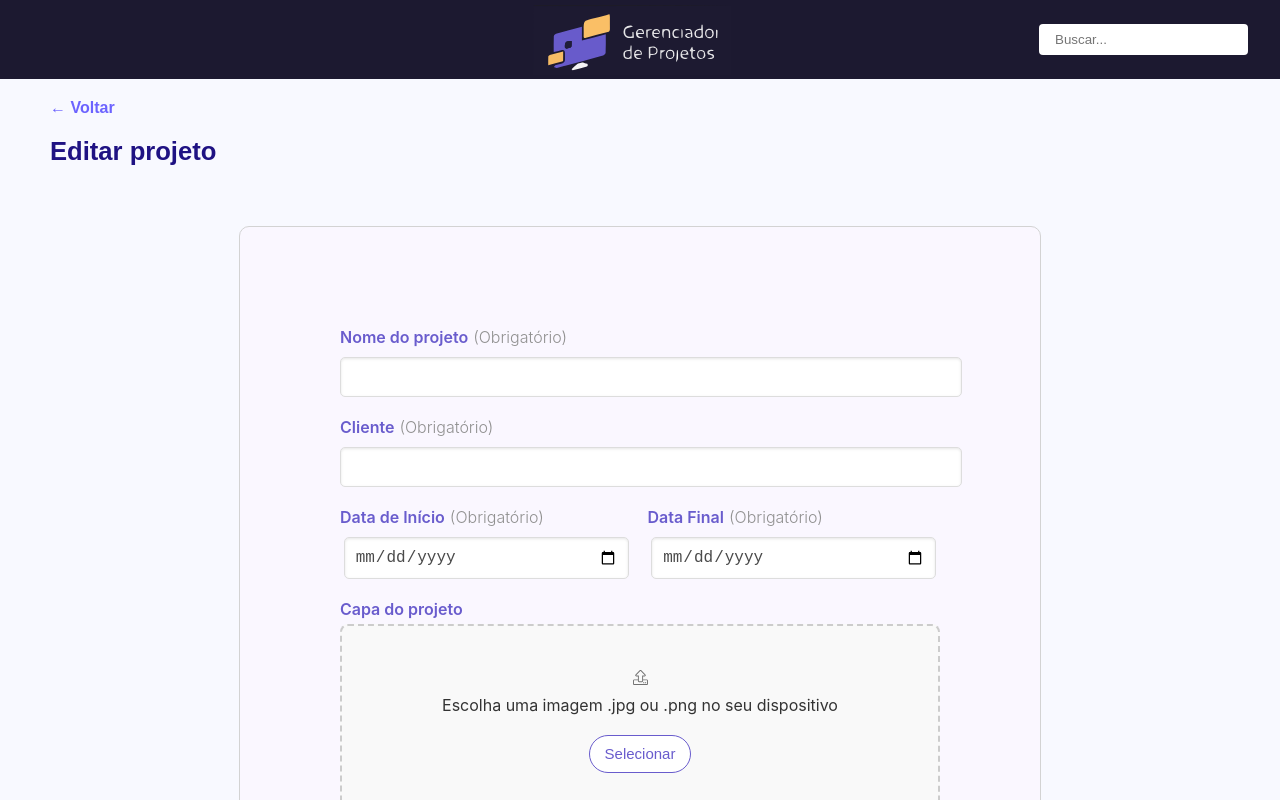
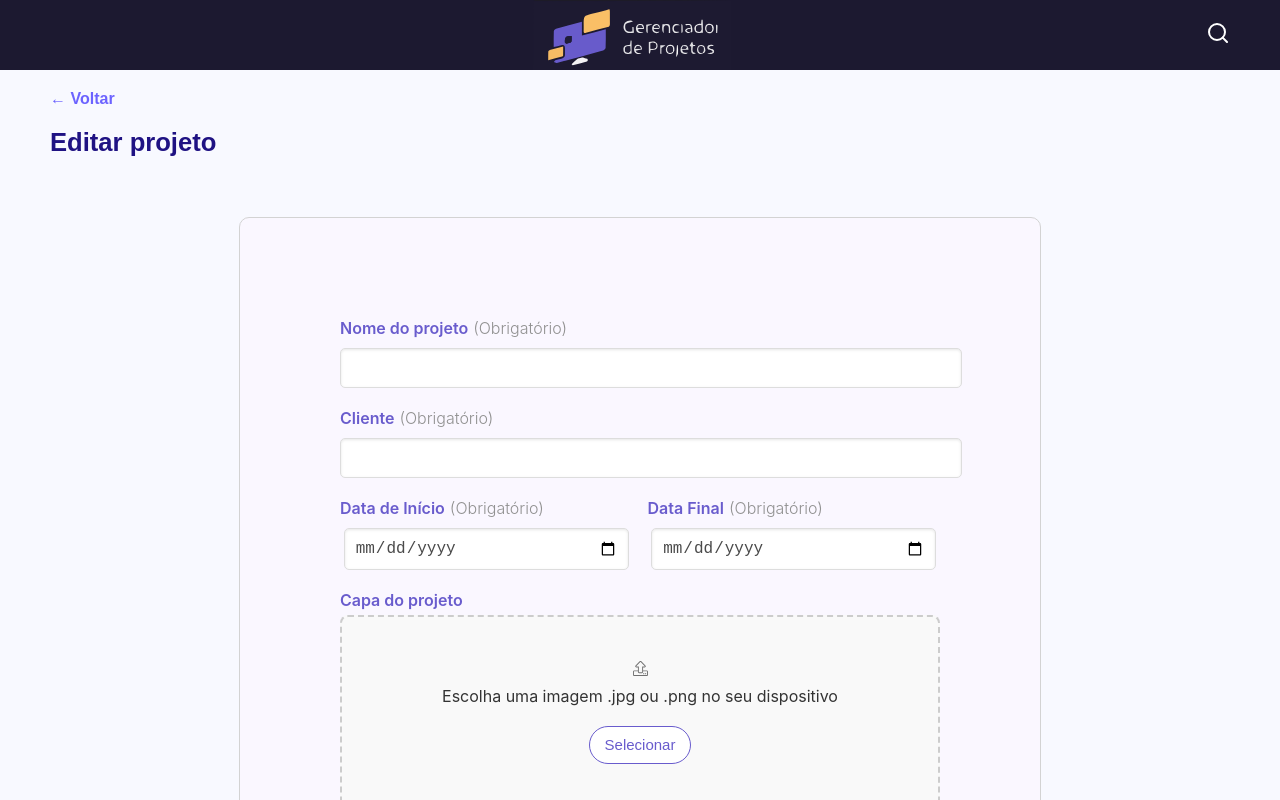
Before and after one commit to gabitomasini/clicksign, a Vue app: page /edit-project/1 in a window 1280 px wide. Shown: the top 800 px of the page. Built offline with nearby package versions, Linux system fonts and the light colour scheme.

Commit message:
finishing the search input styles

```diff
--- a/src/components/Header.vue
+++ b/src/components/Header.vue
@@ -1,31 +1,66 @@
 <script setup lang="ts">
-import { computed, Ref } from "vue";
+import { computed, onUpdated, Ref } from "vue";
 
 import { useRoute } from "vue-router";
 
-import { inject } from "vue";
+import { inject, ref } from "vue";
 
 const route = useRoute();
 
 const searchQuery = inject("searchQuery") as Ref<string>;
 
+const inputRef = ref<HTMLInputElement | null>(null);
+
 const shouldDisplaySearchInput = computed(() => {
   return !route.path.includes("new-project");
+});
+
+const isSearchActive = ref(false);
+
+const toggleSearch = () => {
+  isSearchActive.value = !isSearchActive.value;
+};
+
+const resetSearchQuery = () => {
+  searchQuery.value = "";
+  isSearchActive.value = false;
+};
+
+onUpdated(() => {
+  if (isSearchActive.value && inputRef.value) {
+    inputRef.value.focus();
+  }
 });
 </script>
 
 <template>
   <header class="header">
     <div class="header-logo">
-      <img src="../assets/gerenciadorx.svg" alt="Teste" />
+      <img
+        src="../assets/gerenciadorx.svg"
+        alt="Teste"
+        v-if="!isSearchActive"
+      />
     </div>
     <div class="header-search" v-if="shouldDisplaySearchInput">
+      <div v-if="!isSearchActive" class="search-icon-container">
+        <img
+          src="../assets/search.svg"
+          alt="Buscar"
+          class="lupa"
+          @click="toggleSearch"
+        />
+      </div>
+      <div v-else>
         <input
+          ref="inputRef"
           type="text"
           v-model="searchQuery"
           placeholder="Buscar..."
           class="search-input"
+          @blur="resetSearchQuery"
         />
+      </div>
     </div>
   </header>
 </template>
@@ -35,7 +70,7 @@ const shouldDisplaySearchInput = computed(() => {
   display: flex;
   justify-content: space-between;
   align-items: center;
-  padding: 1.5rem 2rem;
+  padding: 2.2rem 2rem;
   background-color: #1c1930;
   color: #fff;
 }
@@ -56,12 +91,40 @@ const shouldDisplaySearchInput = computed(() => {
 
 .header-search {
   margin-left: auto;
+  position: relative;
+  flex: 1;
+}
+
+.header-search img {
+  width: 20px;
+  cursor: pointer;
+}
+
+.header-search .full-width-search {
+  position: absolute;
+  left: 0;
+  top: 0;
+  width: 100vw;
+  z-index: 1;
 }
 
 .header-search input {
   padding: 0.5rem 1rem;
+  margin: -15px;
   border-radius: 4px;
   border: none;
   background-color: #fff;
+  width: 100%;
+  box-sizing: border-box;
+  position: absolute;
+  top: 0;
+  left: 0;
+}
+
+.search-icon-container {
+  position: absolute;
+  right: 20px;
+  top: 50%;
+  transform: translateY(-50%);
 }
 </style>
--- a/src/components/Home.vue
+++ b/src/components/Home.vue
@@ -67,7 +67,7 @@ const updateProject = (projetosAtualizados: Projeto[]) => {
       <h1>Nenhum projeto</h1>
       <p>Clique no botão abaixo para criar o primeiro e gerenciá-lo.</p>
       <Button
-        buttonClass="add-new-project"
+        buttonClass="new-project-button"
         text="Novo projeto"
         @button-click="goToNewProject"
       ></Button>
--- a/src/components/NewProject.vue
+++ b/src/components/NewProject.vue
@@ -60,7 +60,6 @@ const saveProject = () => {
 };
 
 const handleFileUpload = (base64: string) => {
-  console.log("handleFileUpload", base64);
   projeto.capa = base64;
 };
 </script>
```
Lines whose indentation alone changed are shown as unchanged.
